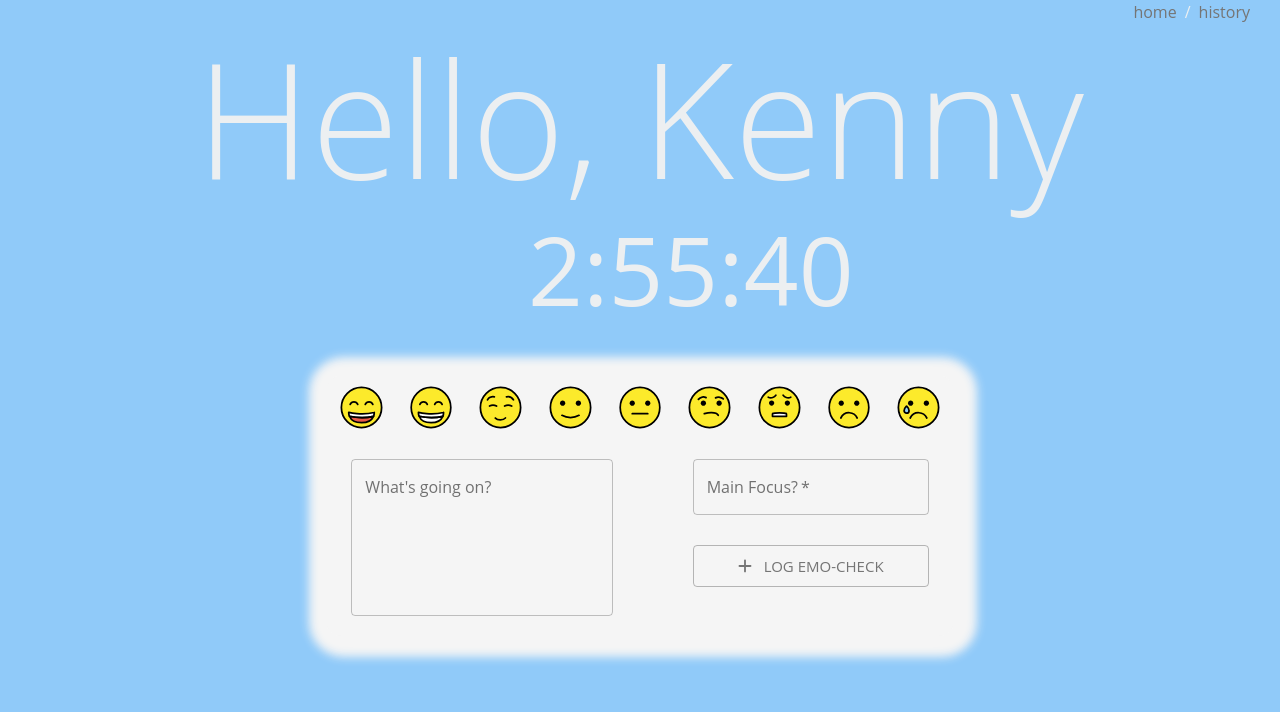
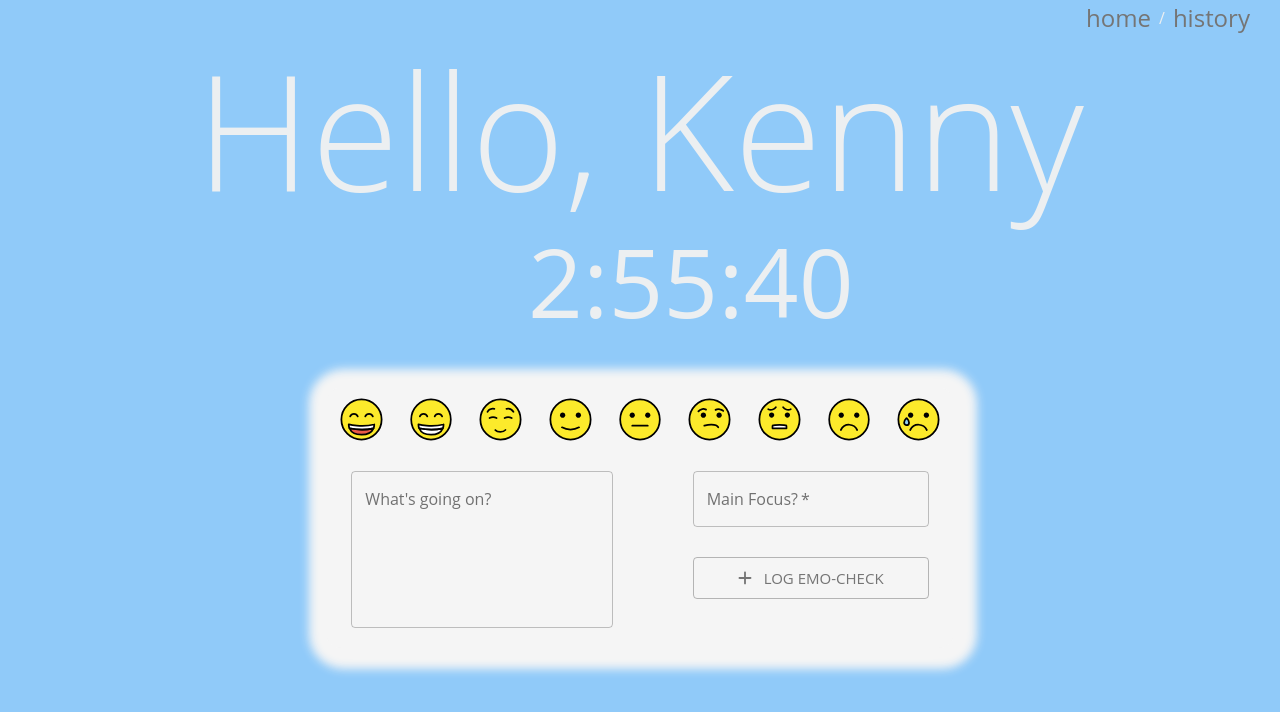
Before and after one commit to kennyctran/emo-check, a React app: page / in a window 1280 px wide. Shown: the top 712 px of the page. Built offline with nearby package versions, Linux system fonts and the light colour scheme; the HTML template or start-up script is replaced by a standard one.

Commit message:
changed font sizes for nav

```diff
--- a/src/components/Nav.js
+++ b/src/components/Nav.js
@@ -22,7 +22,6 @@ const useStyles = makeStyles((theme) => {
     },
     icon: {
       fontSize: "1.5rem",
-      padding: "5px",
     },
   };
 });
@@ -34,12 +33,12 @@ export default function Nav() {
       <RouterLink to="/" className={classes.link}>
         <Grid container>
           {/* <HomeRoundedIcon className={classes.icon} /> */}
-          <Typography>home</Typography>
+          <Typography className={classes.icon} style={{ fontSize: "1.5rem"}}>home</Typography>
         </Grid>
       </RouterLink>
       <RouterLink to="/history" className={classes.link}>
         {/* <CalendarTodayRoundedIcon className={classes.icon} /> */}
-        <Typography>history</Typography>
+        <Typography className={classes.icon} style={{ fontSize: "1.5rem"}}>history</Typography>
       </RouterLink>
     </Breadcrumbs>
   );
```
